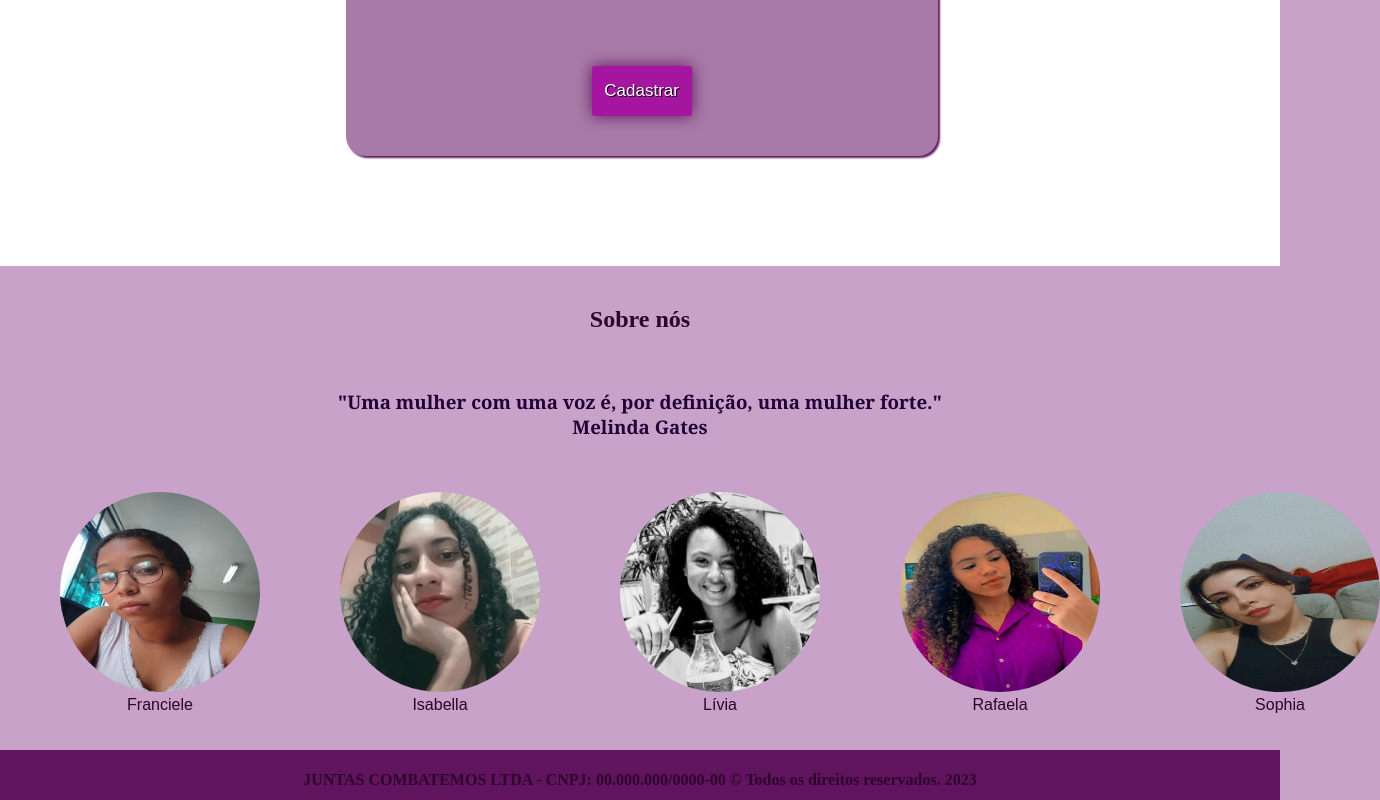
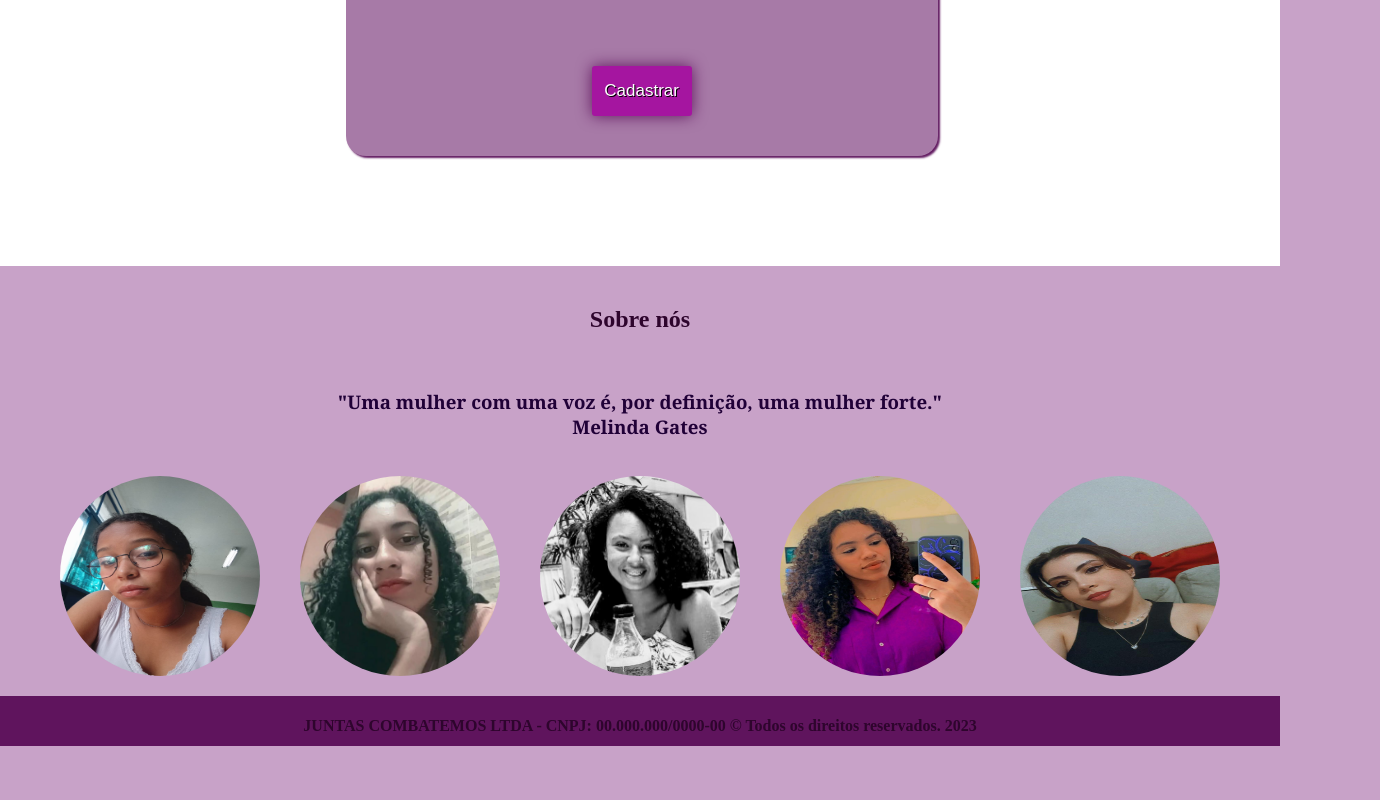
Before and after one commit to IsabellaSMA/JuntasCombatemos, a plain HTML site: page index.html in a window 1280 px wide. Shown: the part 4485-5285 px from the top of the page, 1380 px wide, since content can reach past the window. After the commit the page ends 5231 px from the top, so only its background shows below. Drawn offline with Linux system fonts and the light colour scheme.

Commit message:
:ok_hand: mostrar fotos das contribuintes

```diff
--- a/index.html
+++ b/index.html
@@ -145,31 +145,12 @@
                   <div class="nos">
                     <h2 id="nos">Sobre nós</h2></br>
                     <h3>"Uma mulher com uma voz é, por definição, uma mulher forte." </br>Melinda Gates</h3></br>
-                    <div class="fotos">
-                      <figure>
-                        <img src="/src/img/fran.jpeg" alt="Franciele" height="200px" width="200px">
-                         <figcaption>Franciele</figcaption>
-                       </figure>
-
-                      <figure>
-                       <img src="/src/img/bella.jpeg" alt="Isabella" height="200px" width="200px">
-                        <figcaption>Isabella</figcaption>
-                      </figure>
-
-                       <figure>
-                        <img src="/src/img/livia.jpeg" alt="Livia" height="200px" width="200px">
-                         <figcaption>Lívia</figcaption>
-                       </figure>
-
-                       <figure>
-                        <img src="/src/img/rafaela.jpeg" alt="Rafaela" height="200px" width="200px">
-                         <figcaption>Rafaela</figcaption>
-                       </figure>
-
-                       <figure>
-                        <img src="/src/img/sofia.jpeg" alt="Sophia" height="200px" width="200px">
-                         <figcaption>Sophia</figcaption>
-                       </figure>
+                    <div class="fotos" align="left">
+                      <img src="/src/img/fran.jpeg" alt="Franciele" height="200px" width="200px">
+                      <img src="/src/img/bella.jpeg" alt="Isabella" height="200px" width="200px">
+                      <img src="/src/img/livia.jpeg" alt="Livia" height="200px" width="200px">
+                      <img src="/src/img/rafaela.jpeg" alt="Rafaela" height="200px" width="200px">
+                      <img src="/src/img/sofia.jpeg" alt="Sophia" height="200px" width="200px">
                     </div>
 
                   </div>
```
